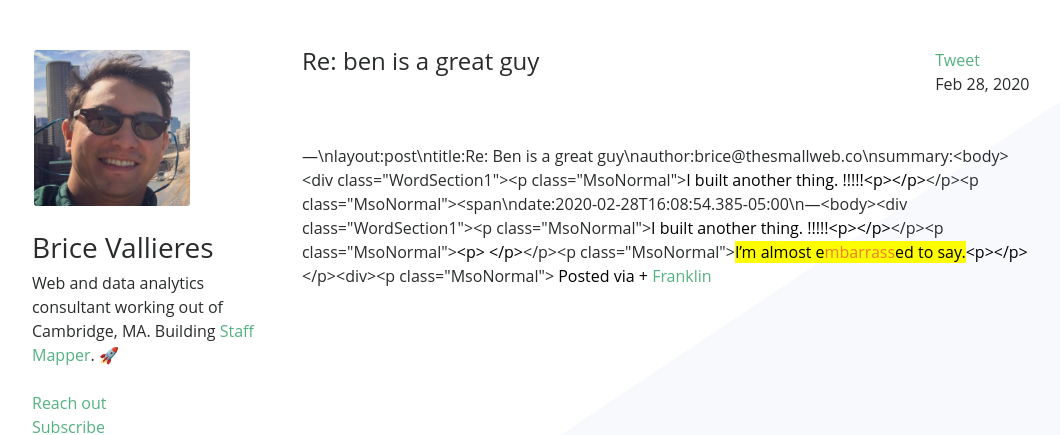
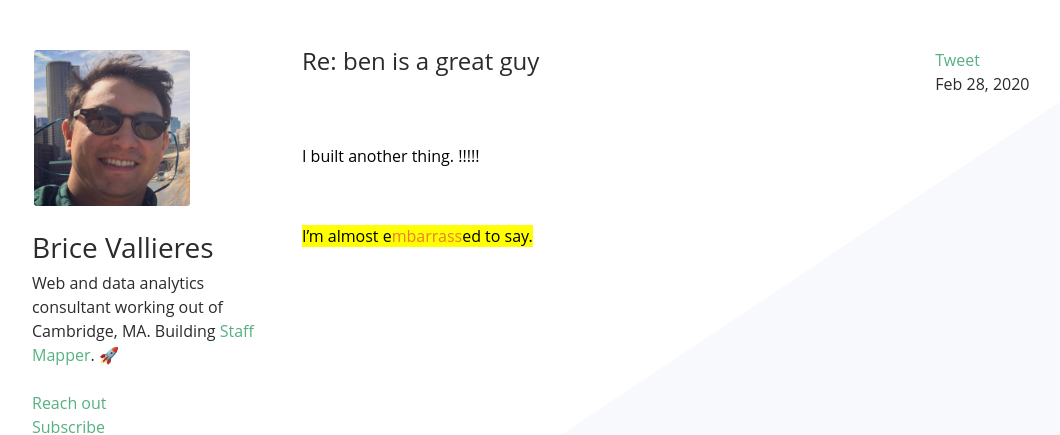
Before and after one commit to bvallier/blog, a Jekyll site: the page built from _posts/2020-02-28-Re: Ben is a great guy.md, in a window 1280 px wide, cut to the strip 0-435 px from the top of the page. Shown: the whole strip, without its empty margins (68-1128 px from the left). Built offline with Jekyll 4.4.1, drawn with Linux system fonts in a browser that asks for light colours; our own code applies the rules of GitHub Pages for plain Markdown files; comment, search, counter and statistics services are not loaded.

Commit message:
Franklin Commit :: 2020-02-28-Re: Ben is a great guy.md

```diff
--- a/_posts/2020-02-28-Re: Ben is a great guy.md
+++ b/_posts/2020-02-28-Re: Ben is a great guy.md
@@ -1 +1 @@
----\nlayout:post\ntitle:Re: Ben is a great guy\nauthor:brice@thesmallweb.co\nsummary:<body><div class="WordSection1"><p class="MsoNormal"><span style="color:black">I built another thing. !!!!!</span><span style="font-size:12.0pt;color:black"><p></p></span></p><p class="MsoNormal"><span\ndate:2020-02-28T16:08:54.385-05:00\n---<body><div class="WordSection1"><p class="MsoNormal"><span style="color:black">I built another thing. !!!!!</span><span style="font-size:12.0pt;color:black"><p></p></span></p><p class="MsoNormal"><span style="font-size:12.0pt;color:black"><p> </p></span></p><p class="MsoNormal"><span style="color:black;background:yellow">I’m almost e</span><span style="color:#ED7D31;background:yellow">mbarrass</span><span style="color:black;background:yellow">ed to say.</span><span style="font-size:12.0pt;color:black"><p></p></span></p><div><p class="MsoNormal"><span style="color:black"> Posted via + <a href="https://franklinpostal.com">Franklin</a>
+<body><div class="WordSection1"><p class="MsoNormal"><span style="color:black">I built another thing. !!!!!<p></p></span></p><p class="MsoNormal"><span style="font-size:12.0pt;color:black"> </span><span style="color:black"><p></p></span></p><p class="MsoNormal"><span style="color:black;background:yellow">I’m almost e</span><span style="color:#ED7D31;background:yellow">mbarrass</span><span style="color:black;background:yellow">ed to say.</span><span style="color:black"><p></p></span></p><div><p class="MsoNormal"><span style="color:black">
```
